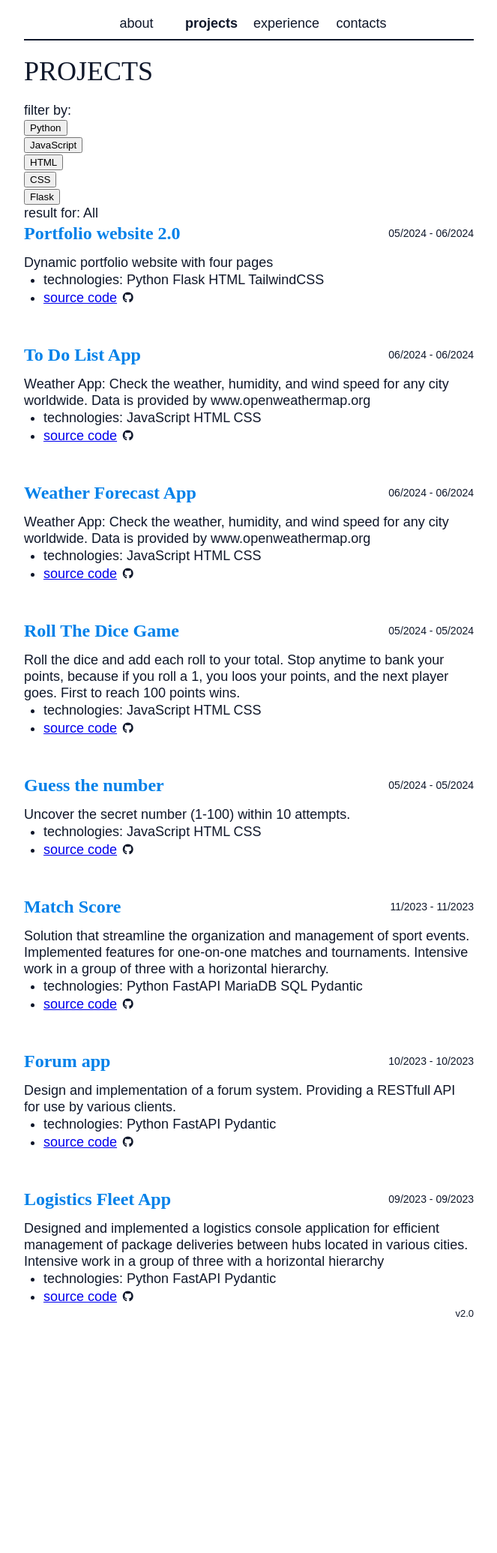
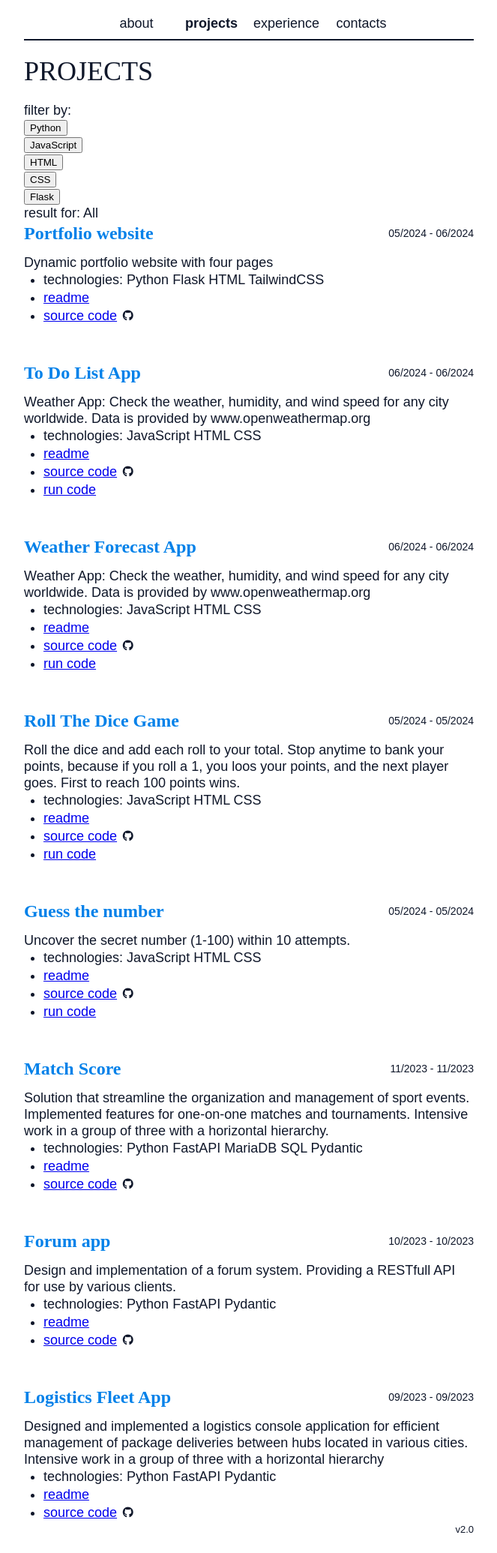
Before and after one commit to yasen-sotirov/portfolio_website, a Flask app: page /projects in a window 1280 px wide. Shown: the whole page at 75% size, without its empty margins (308-971 px from the left). Before the commit the page ends 1756 px from the top, so only its background shows below. Run offline with Flask 3, Linux system fonts and the light colour scheme; some libraries are stand-ins or nearby versions; some web fonts are replaced.

Commit message:
Updating info

```diff
--- a/info.py
+++ b/info.py
@@ -30,7 +30,7 @@ technologies = {
 
 projects = [
     {
-    "name": "Portfolio website 2.0",
+    "name": "Portfolio website",
     "start date": "2024-06-22",
     "start month": "05",
     "start year": "2024",
@@ -39,6 +39,7 @@ projects = [
     "end year": "2024",
     "description": "Dynamic portfolio website with four pages",
     "technologies": ["Python", "Flask", "HTML", "TailwindCSS"],
+    "readme": "https://github.com/yasen-sotirov/portfolio_website/blob/master/README.md",
     "source code": "https://github.com/yasen-sotirov/personal_projects/tree/main/portfolio_website_2.0",
     },
     {
@@ -98,6 +99,7 @@ projects = [
     "technologies": ["JavaScript", "HTML", "CSS"],
     "readme": "https://github.com/yasen-sotirov/guess_the_number/blob/main/README.md",
     "source code": "https://github.com/yasen-sotirov/guess_the_number",
+    "run code": "https://yasen-sotirov.github.io/guess_the_number/",
     },
     {
     "name": "Match Score",
--- a/templates/projects.html
+++ b/templates/projects.html
@@ -39,10 +39,21 @@
         <span>{{ tech }}</span>
         {% endfor %}
       </li>
+
+      <li>
+        <a target="_blank" href="{{ project['readme'] }}">readme</a>
+      </li>
+
       <li>
         <a target="_blank" href="{{ project['source code'] }}">source code</a
         ><i class="fa-brands fa-github"> </i>
       </li>
+
+      {% if "run code" in project %}
+      <li>
+        <a target="_blank" href="{{ project['run code'] }}">run code</a>
+      </li>
+      {% endif %}
     </ul>
   </div>
   {% endfor %}
```
